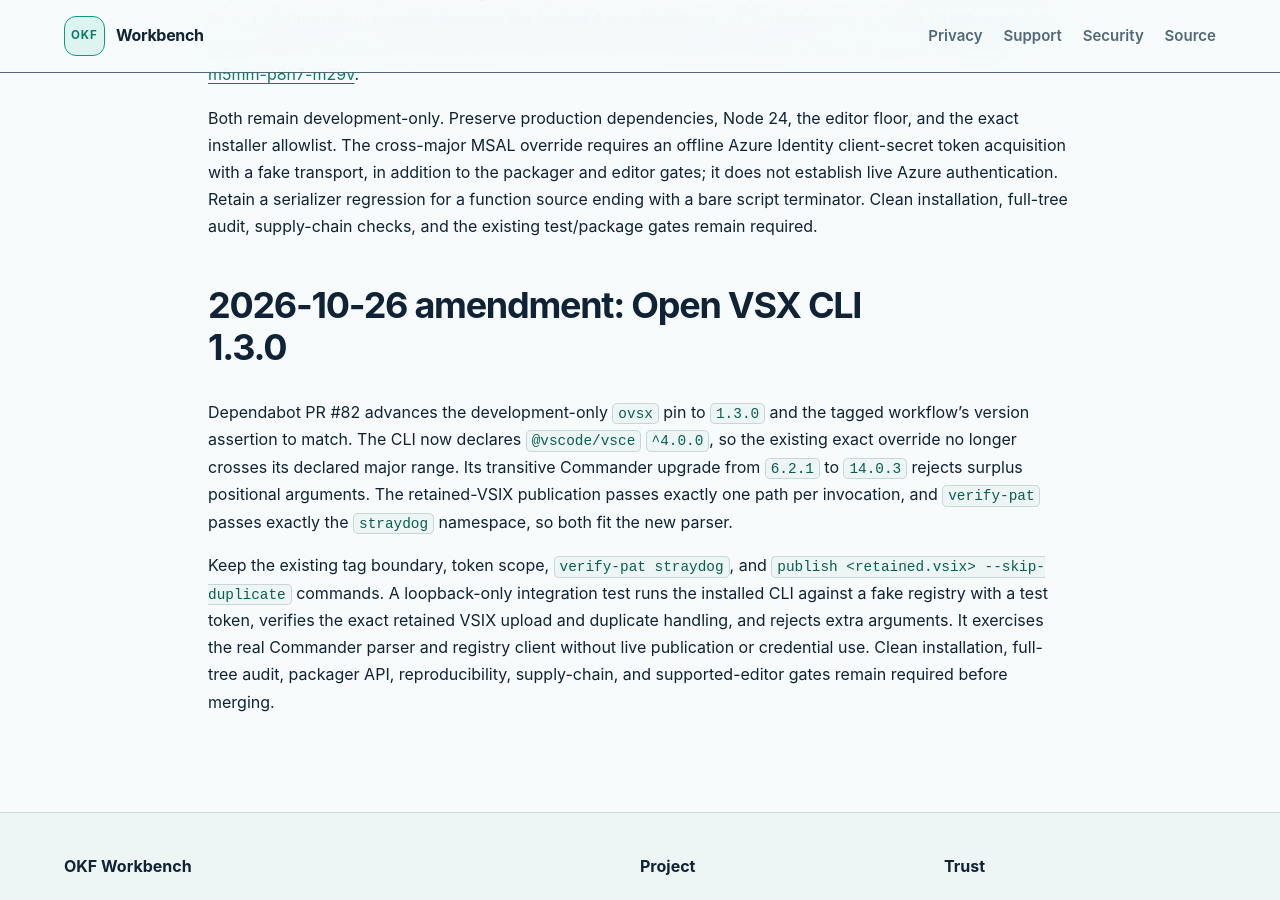
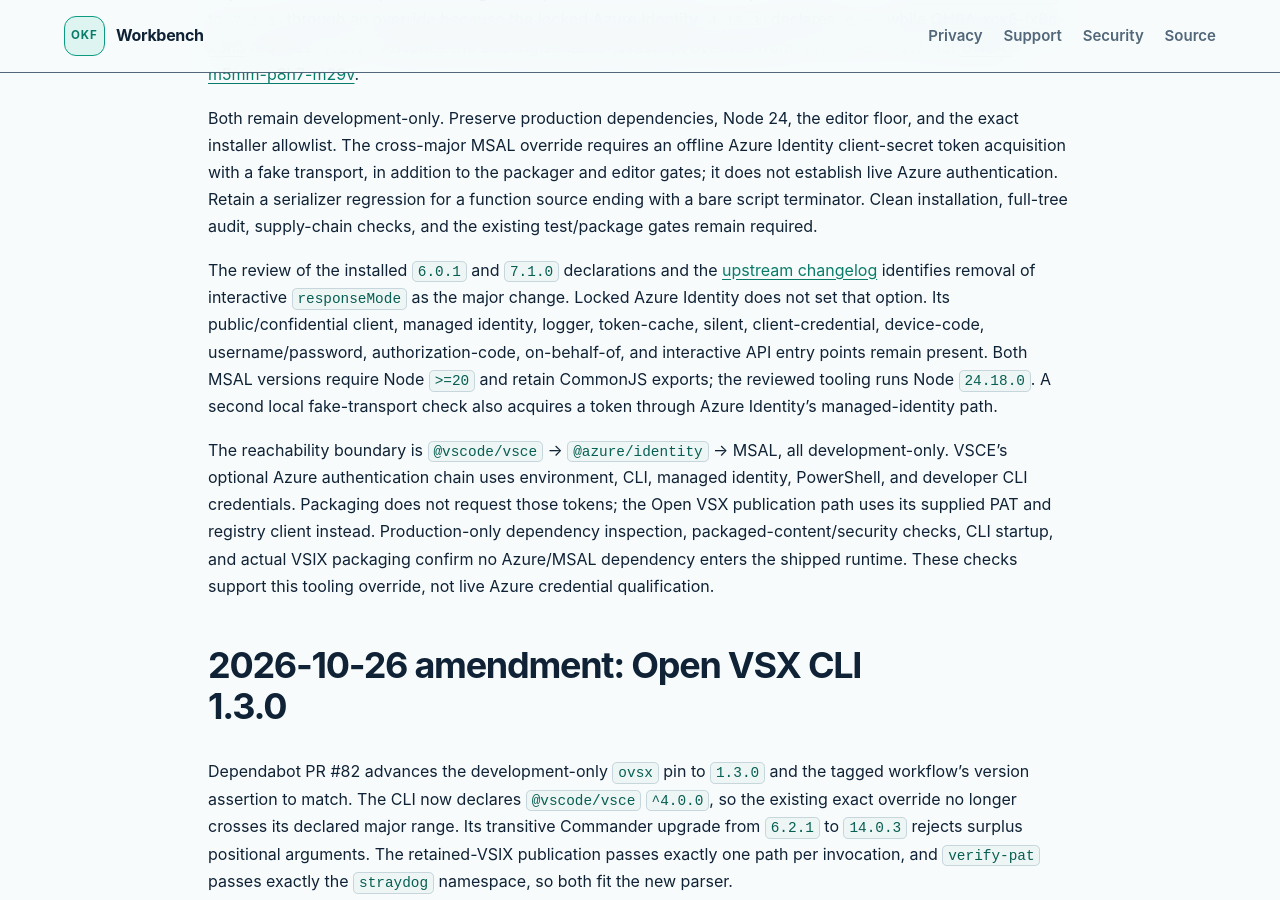
Before and after one commit to koizumikento/okf-workbench, a Jekyll site: the page built from docs/decisions/0013-development-tooling-security-updates.md, in a window 1280 px wide and 900 px high, scrolled down 3274 px. Built offline with Jekyll 4.4.1, drawn with Linux system fonts in a browser that asks for light colours; our own code applies the rules of GitHub Pages for plain Markdown files.

Commit message:
docs: record MSAL API and publication reachability review

```diff
--- a/docs/decisions/0013-development-tooling-security-updates.md
+++ b/docs/decisions/0013-development-tooling-security-updates.md
@@ -94,6 +94,24 @@ and editor gates; it does not establish live Azure authentication. Retain a seri
 regression for a function source ending with a bare script terminator. Clean installation,
 full-tree audit, supply-chain checks, and the existing test/package gates remain required.
 
+The review of the installed `6.0.1` and `7.1.0` declarations and the
+[upstream changelog](https://github.com/AzureAD/microsoft-authentication-library-for-js/blob/msal-node-v7.1.0/lib/msal-node/CHANGELOG.md)
+identifies removal of interactive `responseMode` as the major change. Locked Azure
+Identity does not set that option. Its public/confidential client, managed identity,
+logger, token-cache, silent, client-credential, device-code, username/password,
+authorization-code, on-behalf-of, and interactive API entry points remain present.
+Both MSAL versions require Node `>=20` and retain CommonJS exports; the reviewed
+tooling runs Node `24.18.0`. A second local fake-transport check also acquires a token
+through Azure Identity's managed-identity path.
+
+The reachability boundary is `@vscode/vsce` -> `@azure/identity` -> MSAL, all development-only.
+VSCE's optional Azure authentication chain uses environment, CLI, managed identity,
+PowerShell, and developer CLI credentials. Packaging does not request those tokens;
+the Open VSX publication path uses its supplied PAT and registry client instead.
+Production-only dependency inspection, packaged-content/security checks, CLI startup,
+and actual VSIX packaging confirm no Azure/MSAL dependency enters the shipped runtime.
+These checks support this tooling override, not live Azure credential qualification.
+
 ## 2026-10-26 amendment: Open VSX CLI 1.3.0
 
 Dependabot PR #82 advances the development-only `ovsx` pin to `1.3.0` and the
```
